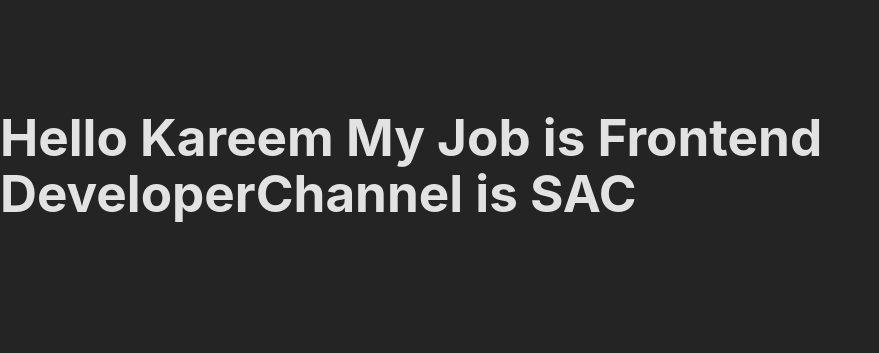
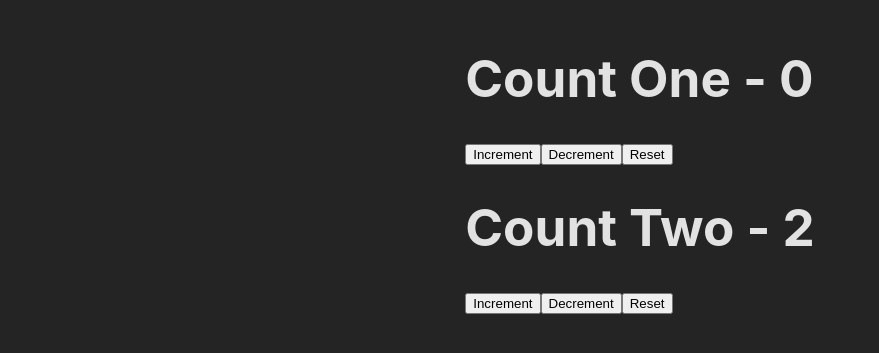
Before and after one commit to Kareem2002Shimes/ReactJS_Course, a React (Vite) app: page / in a window 1280 px wide. Shown: the part 235-588 px from the top of the page, without its empty margins (0-879 px from the left). Built offline with nearby package versions, Linux system fonts and the light colour scheme.

Commit message:
useReducer

```diff
--- a/src/App.jsx
+++ b/src/App.jsx
@@ -1,18 +1,63 @@
-import { createContext } from "react";
-import ComponentA from "./components/ComponentA";
+import { useState } from "react";
+import { useReducer } from "react";
 
-export const UserContext = createContext();
-export const ChannelContext = createContext();
+const initialState = {
+  firstCount: 0,
+  secoundCount: 2,
+};
+const reducer = (state, action) => {
+  switch (action.type) {
+    case "increment":
+      return {
+        firstCount: state.firstCount + action.payload,
+        secoundCount: state.secoundCount + action.payload,
+      };
+    case "decrement":
+      return {
+        firstCount: state.firstCount - action.payload,
+        secoundCount: state.secoundCount - action.payload,
+      };
+    case "reset":
+      return initialState;
+    default:
+      return state;
+  }
+};
+
 function App() {
+  const [countOne, dispatch] = useReducer(reducer, initialState);
+  const [countTwo, dispatchCountTwo] = useReducer(reducer, initialState);
   return (
     <div>
-      <UserContext.Provider
-        value={{ username: "Kareem", position: "Frontend Developer" }}
-      >
-        <ChannelContext.Provider value={"SAC"}>
-          <ComponentA />
-        </ChannelContext.Provider>
-      </UserContext.Provider>
+      {/* Count One */}
+      <div>
+        <h1>Count One - {countOne.firstCount}</h1>
+        <button onClick={() => dispatch({ type: "increment", payload: 1 })}>
+          Increment
+        </button>
+        <button onClick={() => dispatch({ type: "decrement", payload: 1 })}>
+          Decrement
+        </button>
+        <button onClick={() => dispatch({ type: "reset" })}>Reset</button>
+      </div>
+      {/* Count Two */}
+
+      <div>
+        <h1>Count Two - {countTwo.secoundCount}</h1>
+        <button
+          onClick={() => dispatchCountTwo({ type: "increment", payload: 2 })}
+        >
+          Increment
+        </button>
+        <button
+          onClick={() => dispatchCountTwo({ type: "decrement", payload: 2 })}
+        >
+          Decrement
+        </button>
+        <button onClick={() => dispatchCountTwo({ type: "reset" })}>
+          Reset
+        </button>
+      </div>
     </div>
   );
 }
```
